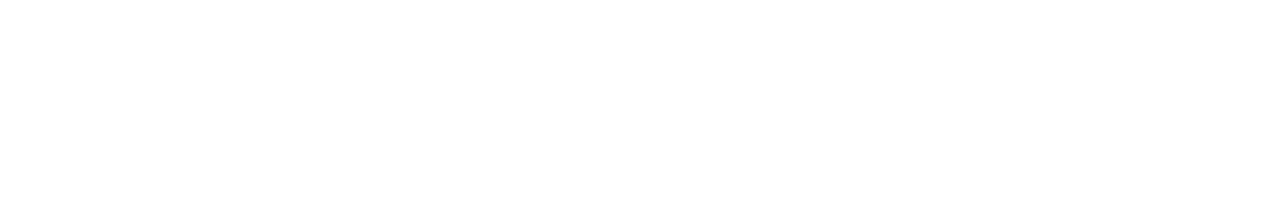
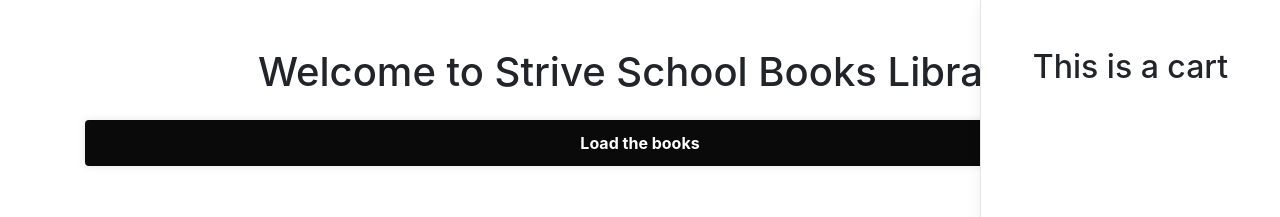
Before and after one commit to LeonardoVezzati/M3-D4-ES6-Cool-Features, a plain HTML site: page index.html in a window 1280 px wide. Shown: the top 217 px of the page. Drawn offline with nearby package versions, Linux system fonts and the light colour scheme.

Commit message:
Lateral Cart

```diff
--- a/index.html
+++ b/index.html
@@ -5,8 +5,29 @@
   <meta http-equiv="X-UA-Compatible" content="IE=edge">
   <meta name="viewport" content="width=device-width, initial-scale=1.0">
   <title>Document</title>
+  <!--CSS-->
+  <link rel="stylesheet" href="stylesheet.css">
+  <!--End CSS-->
+  <!--Bootstrap-->
+  <link rel="stylesheet" href="https://cdn.jsdelivr.net/npm/bootstrap@4.6.0/dist/css/bootstrap.min.css" integrity="sha384-B0vP5xmATw1+K9KRQjQERJvTumQW0nPEzvF6L/Z6nronJ3oUOFUFpCjEUQouq2+l" crossorigin="anonymous">
+  <!--End Bootstrap-->
 </head>
 <body>
+  <div class="container">
+    <h1 class="text-center mt-5">Welcome to Strive School Books Library</h1>
+    <div class="text-center">
+      <button class="btn addToCartButton text-center mt-3" onclick="loadBooks()">Load the books</button>
+    </div>
+    <div id="booksMainRow" class="row mt-5">
+
+    </div>
+    <div id="cartBox">
+      <div class="cartContainer">
+        <h2 class="text-center mt-5">This is a cart</h2>
+
+      </div>
+    </div>
+  </div>
   <!--
             You are creating the "shopping cart experience" for a Online Marketplace.
             You have the list of the available books from the current API:
@@ -26,5 +47,64 @@
             9) Create a second "detail page" for the product. When the user clicks on a product name, the app should redirect him to the secondary page, passing the ASIN in query string
             10) In page "detail" show some details of the selected product (https://striveschool-api.herokuapp.com/books/1940026091 to fetch the details of a specific book)
         -->
+
+        <script>
+          function loadBooks() {
+            console.log("the button has been clicked")
+            fetch("https://striveschool-api.herokuapp.com/books")
+                .then(resp => resp.json()) // transform the response body in a JSON object
+                .then(books => {
+                    const booksMainRow = document.querySelector("#booksMainRow")
+                    booksMainRow.innerText = ""
+                    for(let i = 0; i < books.length; i++) {
+                        const book = books[i]
+                        //add the book to the row!
+                        // create a <div class="col col-md-3">
+                        const bookContainer = document.createElement('div')
+                        bookContainer.classList.add("col-12")
+                        bookContainer.classList.add("col-sm-6")
+                        bookContainer.classList.add("col-md-4")
+                        bookContainer.classList.add("col-lg-3")
+                        bookContainer.classList.add("col-xl-2")
+                        bookContainer.classList.add("p-2")
+                        const bookDiv = document.createElement("div")
+                        bookDiv.classList.add('bookDiv')
+                        const bookCover = document.createElement("img")
+                        bookCover.src = book.img
+                        bookCover.classList.add("img-fluid")
+                        bookCover.classList.add("bookCoverImage")
+                        const addToCartButton = document.createElement('button')
+                        addToCartButton.innerText = "Add to cart"
+                        addToCartButton.classList.add("btn")
+                        addToCartButton.classList.add("addToCartButton")
+                        addToCartButton.classList.add("text-center")
+
+                        addToCartButton.classList.add("mt-3")
+                        addToCartButton.addEventListener('onclick', () => addToCartFunction())
+                        // img.addEventListener('load', () => console.log("test"))
+                        bookDiv.appendChild(bookCover)
+                        bookDiv.appendChild(addToCartButton)
+                        bookContainer.appendChild(bookDiv)
+                        booksMainRow.appendChild(bookContainer)
+                    }
+                })
+                .catch(err => {
+                    const booksMainRow = document.querySelector("#booksMainRow")
+                    booksMainRow.innerText = "Cannot load the books list"
+                    console.log("THIS IS THE CATCH CLAUSE", err)
+                })
+            console.log("this will be executed before the fetch callback")
+        }
+        </script>
+        <script>
+          function addToCartFunction(){
+            bookCover.classList
+          }
+        </script>
+  <!--Bootsrap-->
+  <script src="https://code.jquery.com/jquery-3.5.1.slim.min.js" integrity="sha384-DfXdz2htPH0lsSSs5nCTpuj/zy4C+OGpamoFVy38MVBnE+IbbVYUew+OrCXaRkfj" crossorigin="anonymous"></script>
+  <script src="https://cdn.jsdelivr.net/npm/bootstrap@4.6.0/dist/js/bootstrap.bundle.min.js" integrity="sha384-Piv4xVNRyMGpqkS2by6br4gNJ7DXjqk09RmUpJ8jgGtD7zP9yug3goQfGII0yAns" crossorigin="anonymous"></script>
+  <!--End Bootsrap-->
+
 </body>
 </html>
--- /dev/null
+++ b/stylesheet.css
@@ -0,0 +1,36 @@
+.bookDiv{
+  padding: 20px;
+  border-radius: 18px;
+  border: 1px solid rgba(0, 0, 0, 0.1);
+  background-color: #dbdbdb;
+  box-shadow: 4px 4px 16px rgba(0, 0, 0, 0.1);
+  color: #fffFFF;
+  height: 320px;
+}
+.bookCoverImage{
+  border-radius: 8px;
+  box-shadow: 4px 4px 16px rgba(0, 0, 0, 0.1);
+  border: 1px solid rgba(0, 0, 0, 0.1);
+}
+
+.cartContainer{
+  height: 100vh;
+  width: 300px;
+  border-left: 1px solid rgba(0, 0, 0, 0.1);
+  box-shadow: 4px 4px 16px rgba(0, 0, 0, 0.1);
+  position: absolute;
+  position: fixed;
+  right: 0px;
+  top: 0px;
+  background-color: #fffFFF;
+}
+
+.addToCartButton{
+  background-color: #0a0a0a !important;
+  width: 100% !important;
+  color: #fffFFF !important;
+  font-weight: bold !important;
+  border-radius: 4px !important;
+  padding: 10px 20px !important;
+  box-shadow: 0px 0px 8px rgba(0, 0, 0, 0.1);
+}
```
